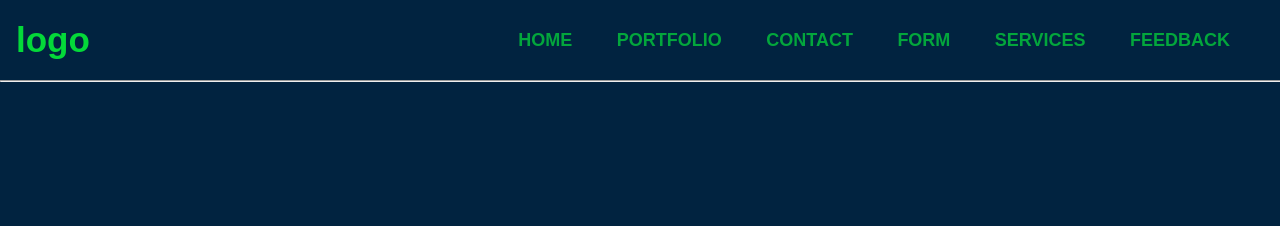
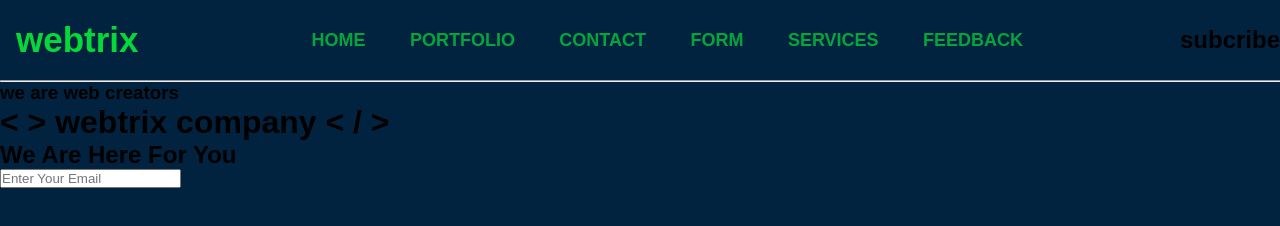
Before and after one commit to justin1980/portfolioWebsite, a plain HTML site: page index.html in a window 1280 px wide. Drawn offline with Linux system fonts and the light colour scheme.

Commit message:
Update index.html

```diff
--- a/index.html
+++ b/index.html
@@ -7,10 +7,11 @@
     <title>name</title>
 </head>
 <body>
+    <header>
+
         <!-- this is navBar-->
-
         <nav class="navBar">
-        <h1 class="logo">logo</h1>
+            <h1 class="logo">webtrix</h1>
 
             <ul>
                 <li><a href="#">Home</a></li>
@@ -20,9 +21,22 @@
                 <li><a href="#">Services</a></li>
                 <li><a href="#">Feedback</a></li>
             </ul>
+
+            <h1 class="subscribeButton">subcribe</h1>
         </nav>
 
-    <hr>
+        <hr class="breakLine">
+
+        <div class="headerContent">
+            <h3>we are web creators</h3>
+            <h1>< > webtrix <span class="secondWord">company </span>< / ></h1>
+            <h2>We Are Here For You</h2>
+            <input type="email" name="userMail" id="userMail" placeholder="Enter Your Email">
+        </div>
+
+
+    </header>
+
 
     <script src="script.js"></script>
 </body>
```
Lines whose indentation alone changed are shown as unchanged.
